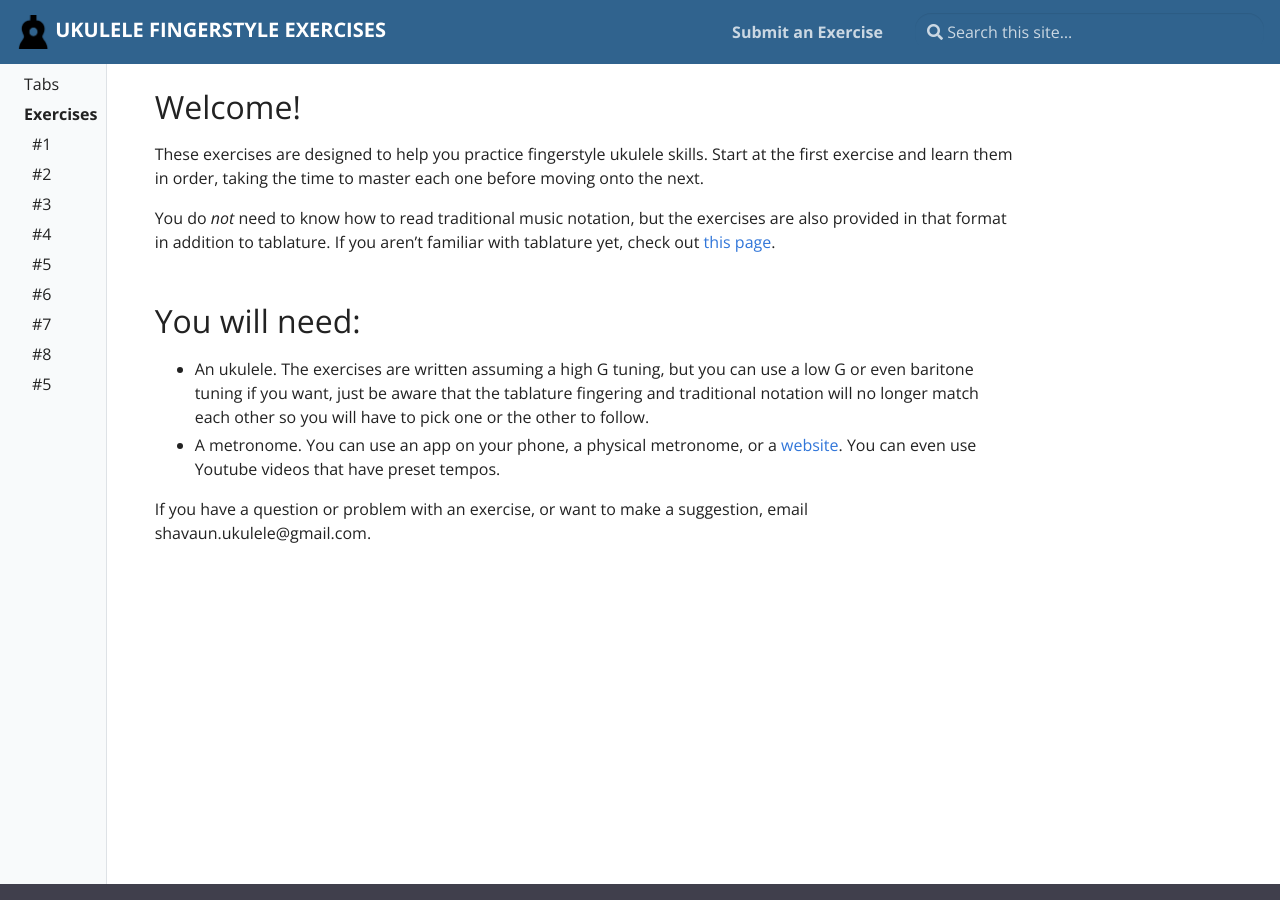
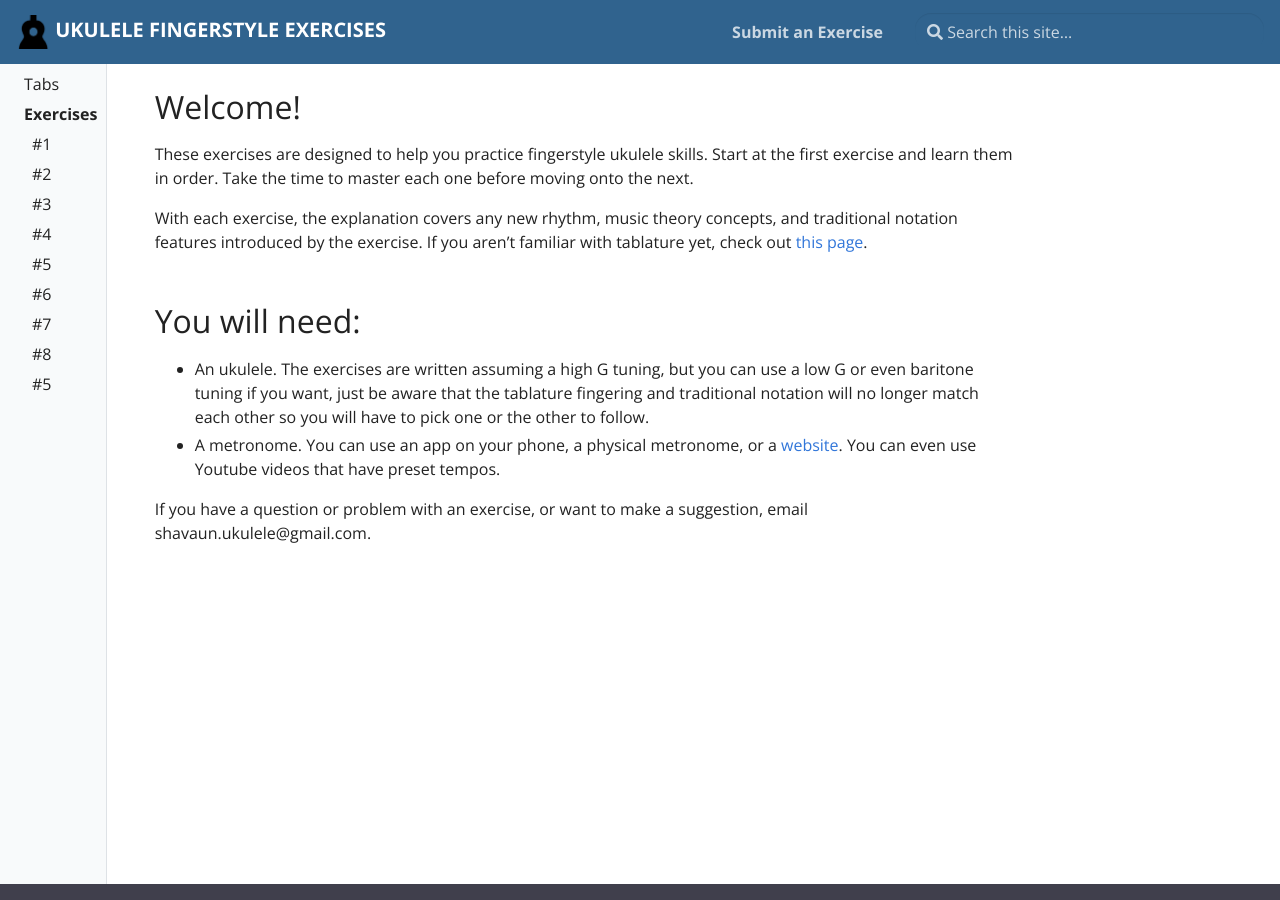
Before and after one commit to shavaun/fingerstyleukulele, a Jekyll site: the page built from pages/index.md, in a window 1280 px wide and 900 px high. Built offline with Jekyll 4.4.1, drawn with Linux system fonts in a browser that asks for light colours.

```diff
--- a/pages/index.md
+++ b/pages/index.md
@@ -10,9 +10,9 @@ order: 1
 
 ## Welcome!
 
-These exercises are designed to help you practice fingerstyle ukulele skills. Start at the first exercise and learn them in order, taking the time to master each one before moving onto the next.
+These exercises are designed to help you practice fingerstyle ukulele skills. Start at the first exercise and learn them in order. Take the time to master each one before moving onto the next.
 
-You do *not* need to know how to read traditional music notation, but the exercises are also provided in that format in addition to tablature. If you aren't familiar with tablature yet, check out [this page](tabs).
+With each exercise, the explanation covers any new rhythm, music theory concepts, and traditional notation features introduced by the exercise. If you aren't familiar with tablature yet, check out [this page](tabs).
 
 
 ## You will need:
```
Also changed, not shown: _exercises/exercise8.md (+1 -1 lines), assets/scores/exercise8.svg.
